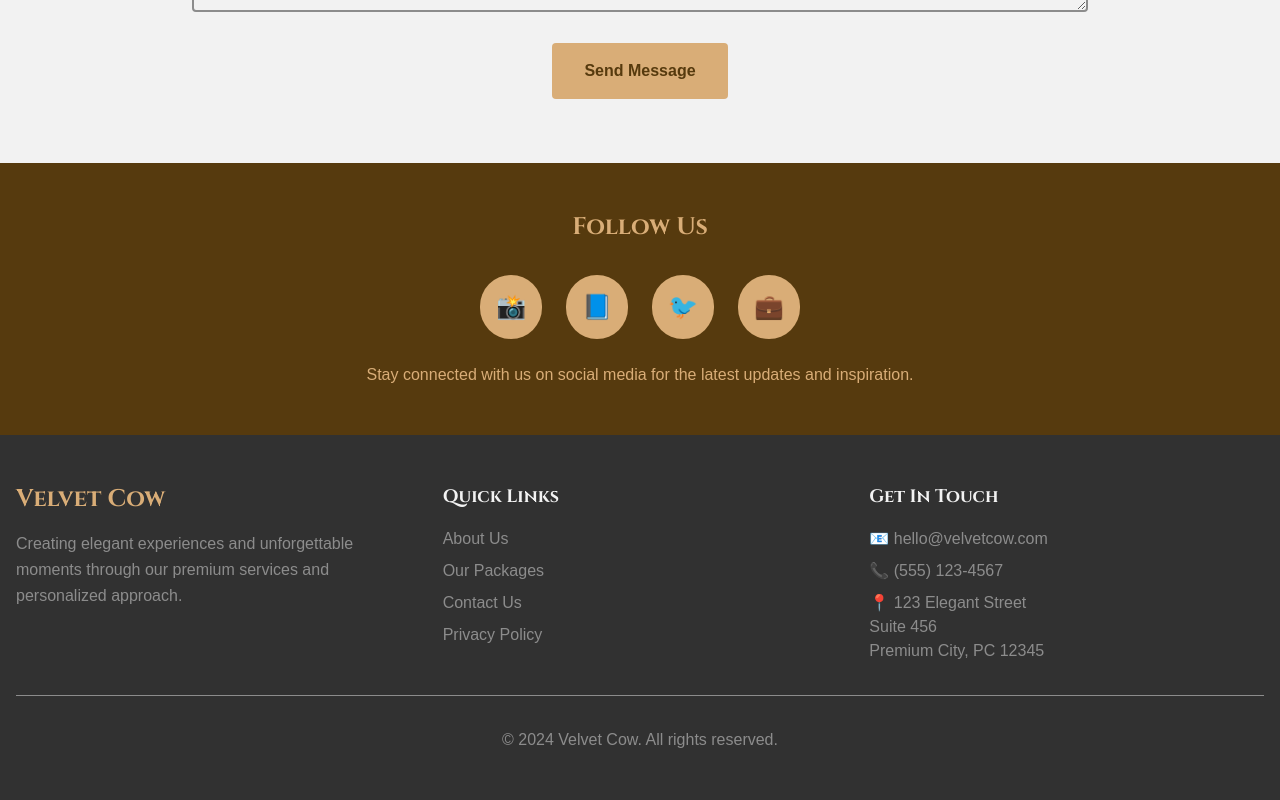
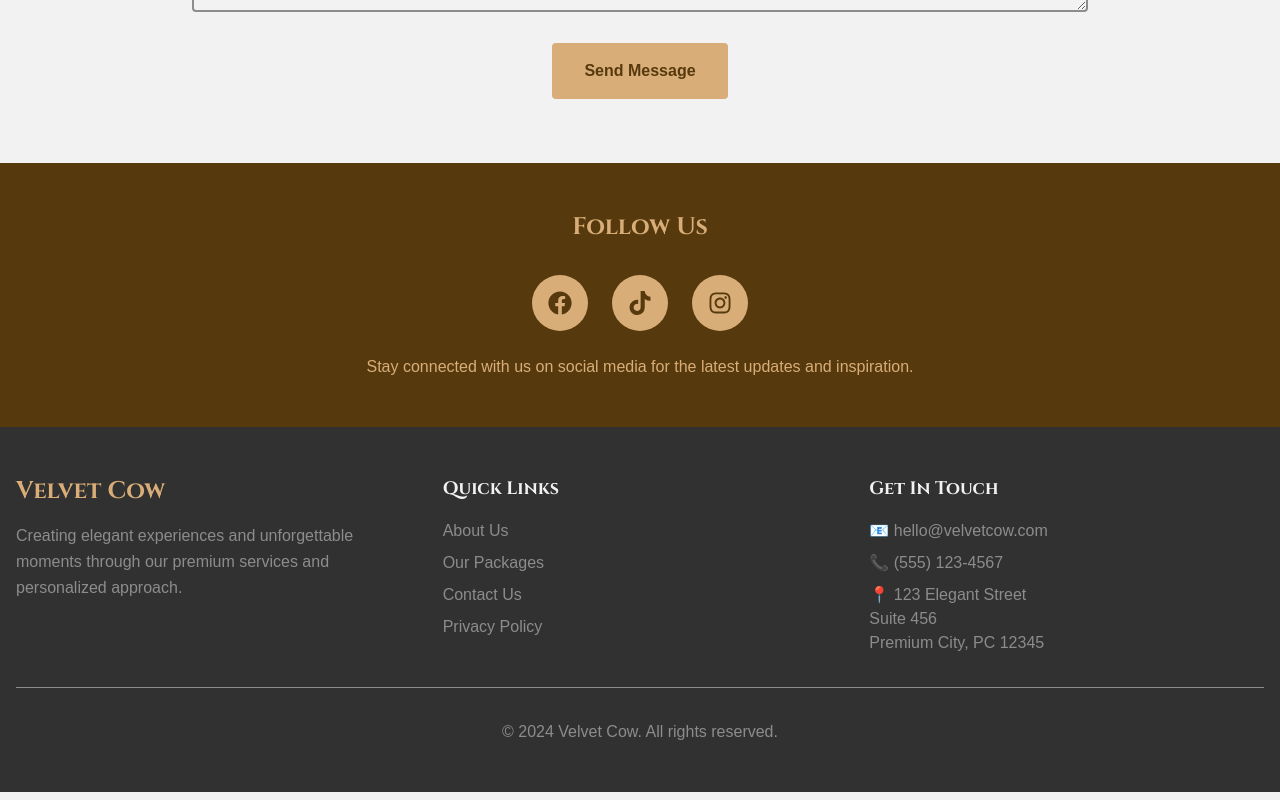
Before and after one commit to knustx/velvet-cow, a Next.js app: page / in a window 1280 px wide. Shown: the part 1855-2655 px from the top of the page. Built offline with nearby package versions, Linux system fonts and the light colour scheme; a web font is replaced by a local one.

Commit message:
added social icons

```diff
--- a/package.json
+++ b/package.json
@@ -11,7 +11,8 @@
   "dependencies": {
     "next": "15.5.2",
     "react": "19.1.0",
-    "react-dom": "19.1.0"
+    "react-dom": "19.1.0",
+    "react-icons": "^5.5.0"
   },
   "devDependencies": {
     "@eslint/eslintrc": "^3",
--- a/src/components/SocialLinks.tsx
+++ b/src/components/SocialLinks.tsx
@@ -1,9 +1,10 @@
+import { FaFacebook, FaInstagram, FaTiktok } from 'react-icons/fa';
+
 export default function SocialLinks() {
   const socialLinks = [
-    { name: "Instagram", url: "#", icon: "📸" },
-    { name: "Facebook", url: "#", icon: "📘" },
-    { name: "Twitter", url: "#", icon: "🐦" },
-    { name: "LinkedIn", url: "#", icon: "💼" }
+    { name: "Facebook", url: "#", icon: FaFacebook },
+    { name: "TikTok", url: "#", icon: FaTiktok },
+    { name: "Instagram", url: "#", icon: FaInstagram }
   ];
 
   return (
@@ -14,16 +15,19 @@ export default function SocialLinks() {
             Follow Us
           </h3>
           <div className="flex justify-center space-x-6">
-            {socialLinks.map((social, index) => (
+            {socialLinks.map((social, index) => {
+              const IconComponent = social.icon;
+              return (
                 <a
                   key={index}
                   href={social.url}
                   className="bg-primary text-secondary p-4 rounded-full hover:bg-light hover:text-secondary transition-colors group"
                   aria-label={social.name}
                 >
-                <span className="text-2xl">{social.icon}</span>
+                  <IconComponent size={24} className="transition-transform group-hover:scale-110" />
                 </a>
-            ))}
+              );
+            })}
           </div>
           <p className="font-sans text-primary mt-6">
             Stay connected with us on social media for the latest updates and inspiration.
```
Also changed, not shown: 1 other file (tests, documents, lock files or other folders). Lines whose indentation alone changed are shown as unchanged.
